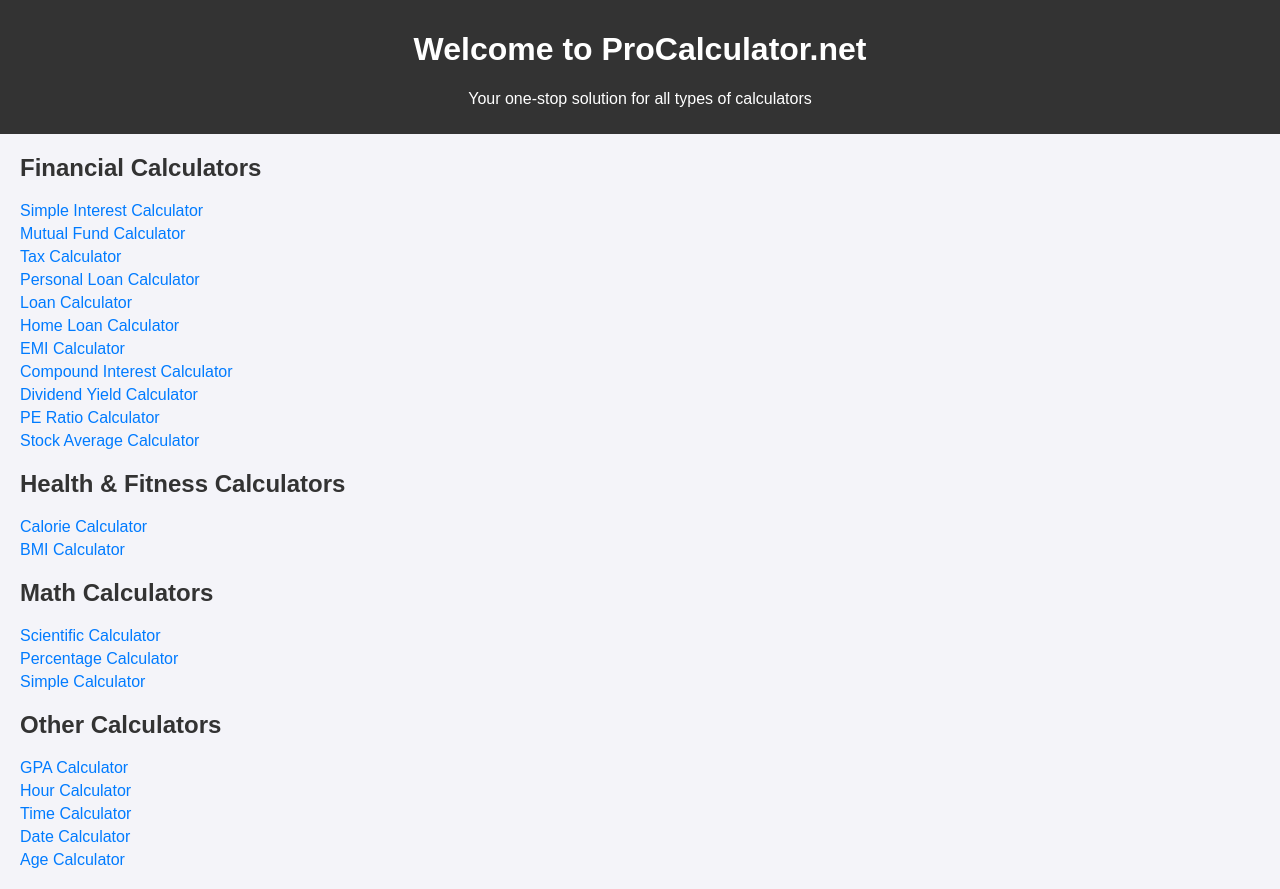
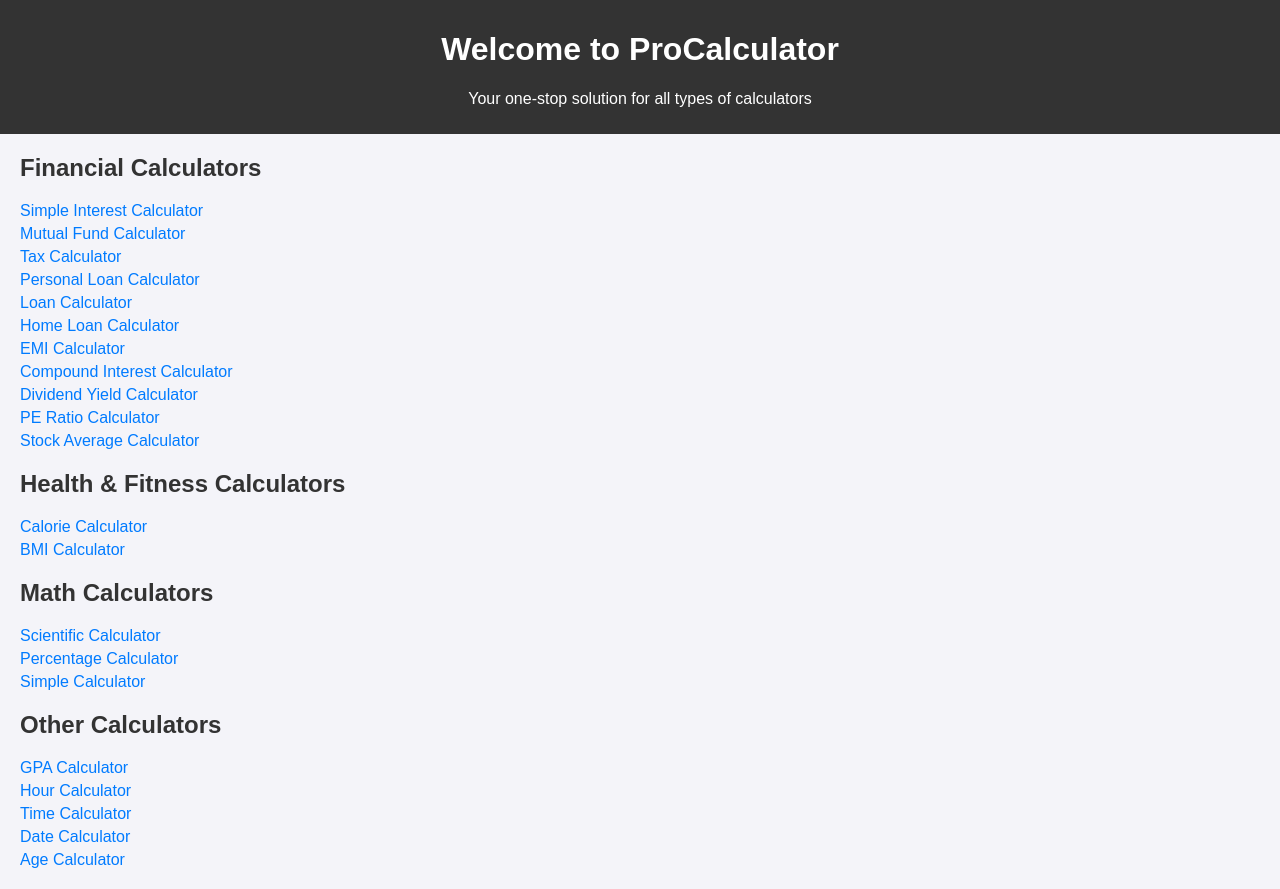
Before and after one commit to ProCalculator/online, a plain HTML site: page index.html in a window 1280 px wide. Drawn offline with Linux system fonts and the light colour scheme.

Commit message:
index.html

```diff
--- a/index.html
+++ b/index.html
@@ -45,7 +45,7 @@
 <body>
 
 <header>
-    <h1>Welcome to ProCalculator.net</h1>
+    <h1>Welcome to ProCalculator</h1>
     <p>Your one-stop solution for all types of calculators</p>
 </header>
 
```
